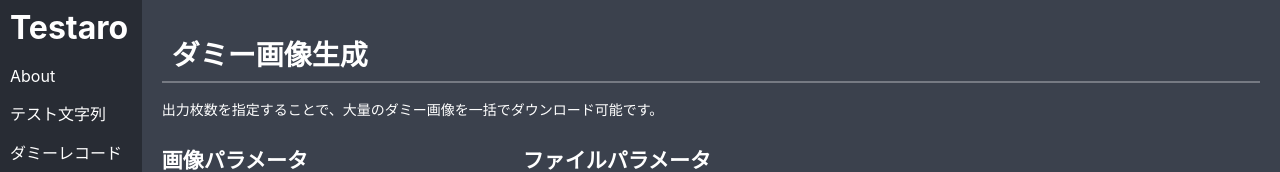
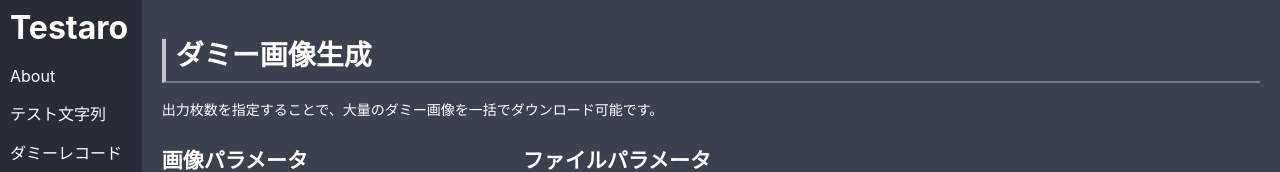
Before and after one commit to jesusisao/testaro, a React (Create React App) app: page /#/imggen in a window 1280 px wide. Shown: the top 172 px of the page. Built offline with nearby package versions, Linux system fonts and the light colour scheme.

Commit message:
css微修正

```diff
--- a/src/Common/common.scss
+++ b/src/Common/common.scss
@@ -2,6 +2,7 @@
 
 .page-title {
   border-bottom: 2px solid rgba(255, 255, 255, 0.3);
+  border-left: 4px solid rgba(255, 255, 255, 0.7);
   padding-left: 10px;
   padding-bottom: 10px;
 }
```
